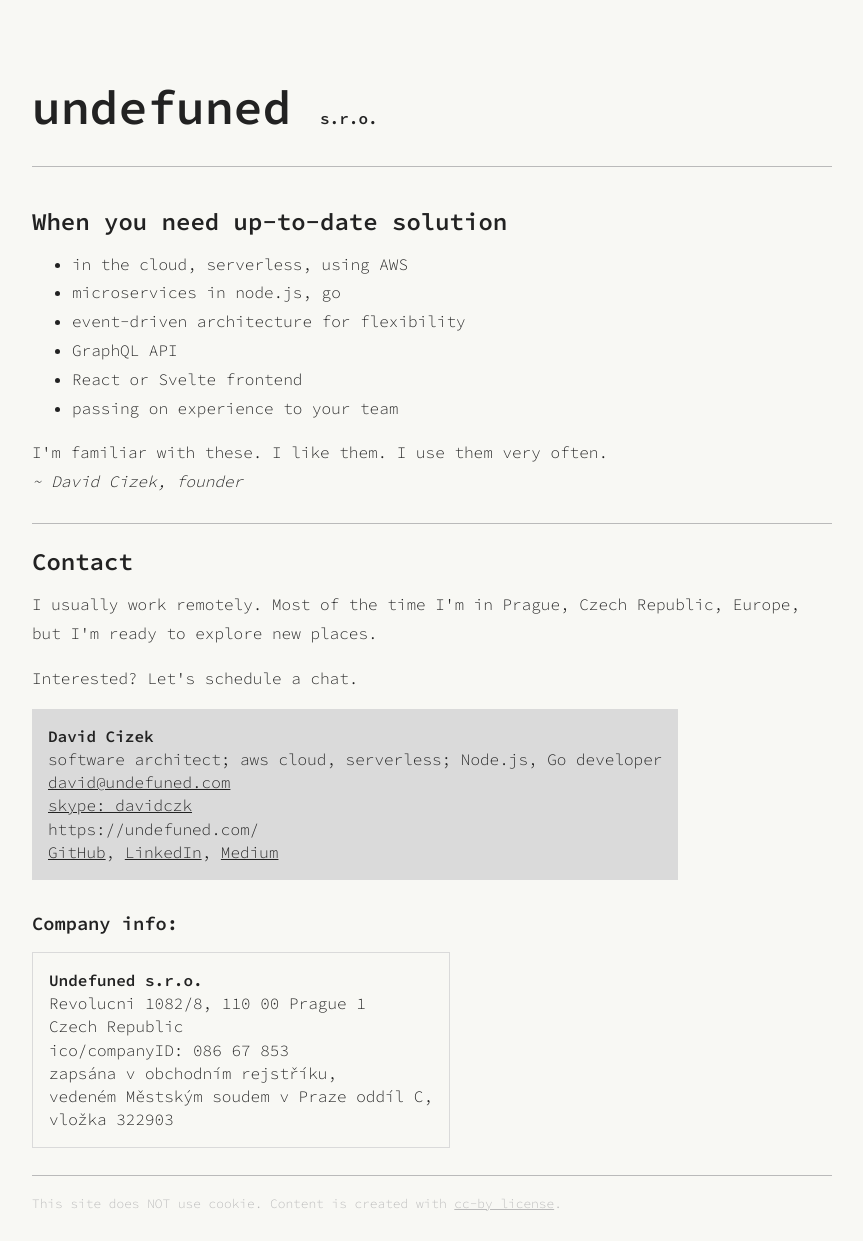
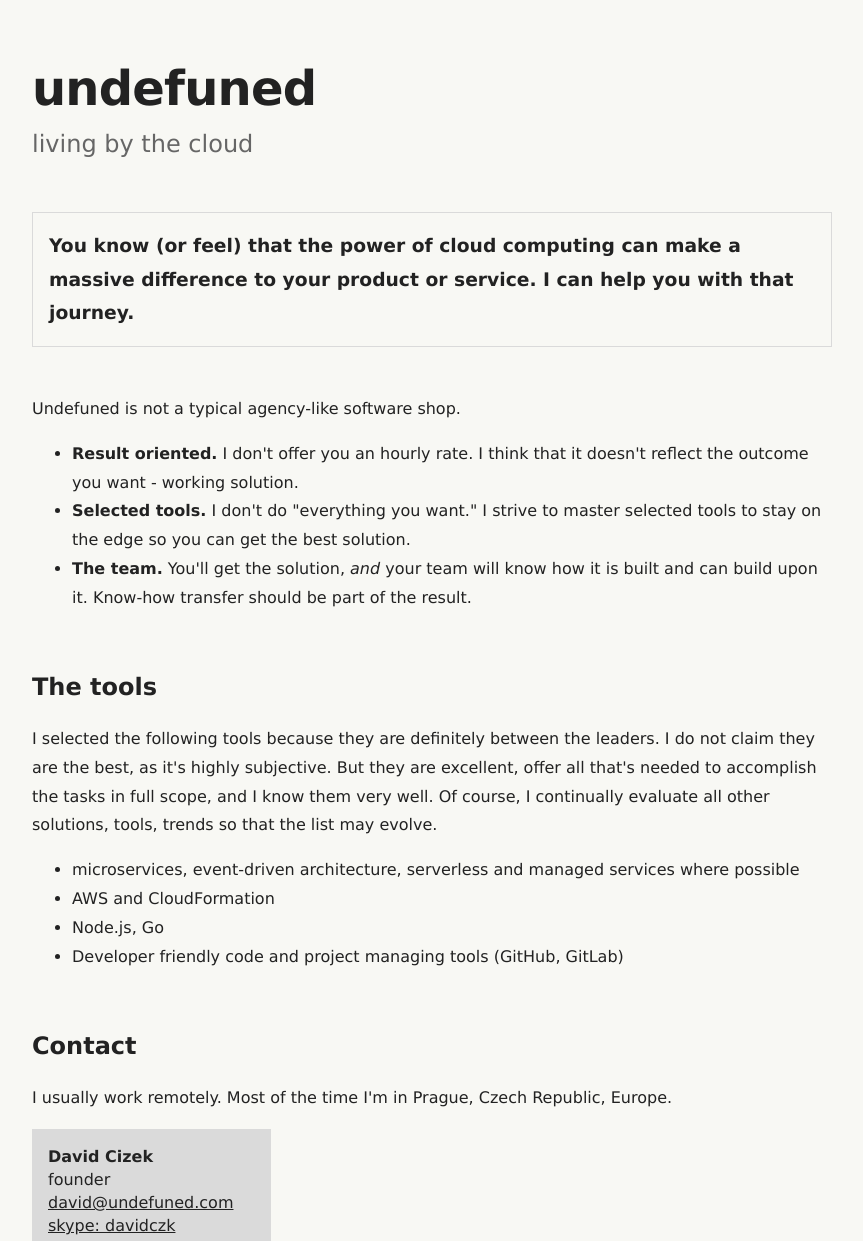
Before and after one commit to dacz/undefuned.com, a plain HTML site: page index.html in a window 1280 px wide. Shown: the top 1241 px of the page, without its empty margins (208-1071 px from the left). Drawn offline with Linux system fonts and the light colour scheme.

Commit message:
updated website text

```diff
--- a/index.html
+++ b/index.html
@@ -10,8 +10,6 @@
     <meta name="author" content="David Cizek" />
     <meta name="viewport" content="width=device-width, initial-scale=1.0" />
     <meta http-equiv="X-UA-Compatible" content="ie=edge" />
-    <link href="https://fonts.googleapis.com/css?family=Source+Code+Pro:300,600&display=swap"
-        rel="stylesheet">
     <style type="text/css">
         :root {
             --mainFont: serif;
@@ -21,12 +19,13 @@
             --bold: 900;
             --semibold: 500;
             --normal: 400;
-            --logoFont: 'Source Code Pro', monospace;
-            --headerFont: helvetica, arial, sans-serif;
+            --logoFont: Verdana, Ubuntu, sans-serif;
+            --headerFont: Verdana, Ubuntu, sans-serif;
             --maxWidth: 50em;
             --padding: 2em;
             --bgColor: #f8f8f4;
             --mainColor: #222222;
+            --submainColor: #666666;
             --subtleColor: #bababa;
             --subtleBgColor: #dadada;
         }
@@ -52,15 +51,26 @@
             color: var(--mainColor);
         }
 
-        h1 {
+        header h1 {
             font-family: var(--logoFont);
             font-size: 3em;
-            margin-bottom: 0.3rem;
+            margin-bottom: 0;
+            padding-bottom: 0;
+            letter-spacing: -0.05rem;
+            line-height: 1;
         }
 
-        h1 span {
-            font-size: 1rem;
-            color: var(-subtleColor);
+        header h2 {
+            font-weight: normal;
+            margin-top: 0.7rem;
+            padding-top: 0;
+            color: var(--submainColor);
+        }
+
+        h3.claim {
+            padding: 1rem;
+            border: 1px solid var(--subtleBgColor);
+            margin-bottom: 3rem;
         }
 
         h2,
@@ -68,7 +78,7 @@
         h4 {
             font-family: var(--logoFont);
             font-weight: 600;
-            line-height: 1;
+            /*  line-height: 1;  */
         }
 
         .important {
@@ -83,8 +93,7 @@
         header {
             font-family: var(--headerFont);
             font-weight: var(--semibold);
-            border-bottom: 1px solid var(--subtleColor);
-            padding-bottom: 0.667rem;
+            padding-bottom: 0;
             margin-bottom: 1rem;
         }
 
@@ -101,7 +110,6 @@
 
         section {
             padding: 0.667rem 0;
-            border-bottom: 1px solid var(--subtleColor);
         }
 
         .contact {
@@ -162,7 +170,7 @@
         "founder": {
             "@type": "Person",
             "name": "David Cizek",
-            "jobTitle": "Software architect; AWS cloud, microservices, serverless; Node.js, Go developer",
+            "jobTitle": "Cloud architect; AWS, microservices, serverless; Node.js, Go developer",
             "sameAs": [
               "http://www.linkedin.com/in/davidcizek",
               "https://github.com/dacz"
@@ -175,32 +183,46 @@
 <body>
     <div class="page">
         <header>
-            <h1>undefuned <span>s.r.o.</span></h1>
+            <h1>undefuned</h1>
+            <h2>living by the cloud</h2>
         </header>
         <section>
-            <h2>When you need up-to-date solution</h2>
-            <div>
-                <ul>
-                    <li>in the cloud, serverless, using AWS</li>
-                    <li>microservices in node.js, go</li>
-                    <li>event-driven architecture for flexibility</li>
-                    <li>GraphQL API</li>
-                    <li>React or Svelte frontend</li>
-                    <li>passing on experience to your team</li>
-                </ul>
-            </div>
-            <p> I'm familiar with these. I like them. I use them very often.<br /><em>~ David Cizek,
-                    founder</em></p>
+            <h3 class="claim">You know (or feel) that the power of cloud computing can make a
+                massive difference to your product or service. I can help you with that journey.
+            </h3>
+            <p> Undefuned is not a typical agency-like software shop. </p>
+            <ul>
+                <li><strong>Result oriented.</strong> I don't offer you an hourly rate. I think that
+                    it doesn't reflect the outcome you want - working solution. </li>
+                <li><strong>Selected tools.</strong> I don't do "everything you want." I strive to
+                    master selected tools to stay on the edge so you can get the best solution.
+                </li>
+                <li><strong>The team.</strong> You'll get the solution, <em>and</em> your team will
+                    know how it is built and can build upon it. Know-how transfer should be part of
+                    the result.</li>
+            </ul>
+        </section>
+        <section>
+            <h2>The tools</h2>
+            <p>I selected the following tools because they are definitely between the leaders. I do
+                not claim they are the best, as it's highly subjective. But they are excellent,
+                offer all that's needed to accomplish the tasks in full scope, and I know them very
+                well. Of course, I continually evaluate all other solutions, tools, trends so that
+                the list may evolve.</p>
+            <ul>
+                <li>microservices, event-driven architecture, serverless and managed services where
+                    possible</li>
+                <li>AWS and CloudFormation</li>
+                <li>Node.js, Go</li>
+                <li>Developer friendly code and project managing tools (GitHub, GitLab)</li>
+            </ul>
         </section>
         <section>
             <h2> Contact </h2>
-            <p> I usually work remotely. Most of the time I'm in Prague, Czech Republic, Europe, but
-                I'm ready to explore new places.</p>
-            <p> Interested? Let's schedule a chat. </p>
+            <p> I usually work remotely. Most of the time I'm in Prague, Czech Republic, Europe.</p>
             <p class="contact" itemscope itemtype="http://schema.org/Person">
                 <span class="name block" itemprop="name">David Cizek</span>
-                <span itemprop="jobTitle">software architect; aws cloud, serverless; Node.js, Go
-                    developer</span>
+                <span itemprop="jobTitle">founder</span>
                 <span class="block" itemprop="email"><a
                         href="david@undefuned.com">david@undefuned.com</a></span>
                 <span class="block"><a href="skype:davidczk?chat">skype: davidczk</a></span>
@@ -224,8 +246,14 @@
                 <span class="block">vložka 322903</span>
             </p>
         </section>
-        <footer> This site does NOT use cookie. Content is created with <a
-                href="https://creativecommons.org/licenses/by/4.0/"
+        <section>
+            <h3>Developer?</h3>
+            <p>Do you like this mindset? It's not unusual that I need to find more people to build a
+                team that works together with the client. Transparency is a key - the client will
+                know you, you will know all the details about the arrangement.</p>
+        </section>
+        <footer> This site does NOT use cookie and does NOT load content from any other site.
+            Content is created with <a href="https://creativecommons.org/licenses/by/4.0/"
                 title="Creative Common BY license">cc-by license</a>. </footer>
     </div>
 </body>
```
